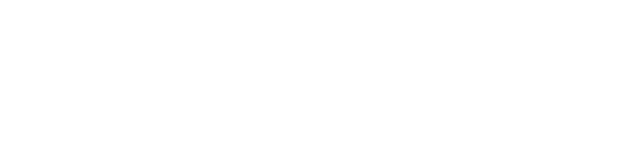
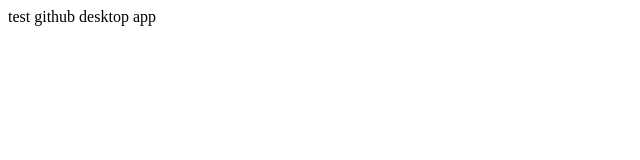
Before and after one commit to weerapattham/devchallenges-404, a plain HTML site: page index.html in a window 1280 px wide. Shown: the whole page, without its empty margins (0-640 px from the left). Drawn offline with Linux system fonts and the light colour scheme.

Commit message:
test github desktop app

```diff
--- a/index.html
+++ b/index.html
@@ -6,6 +6,6 @@
     <title>test contribute</title>
 </head>
 <body>
-
+    test github desktop app
 </body>
 </html>
```
